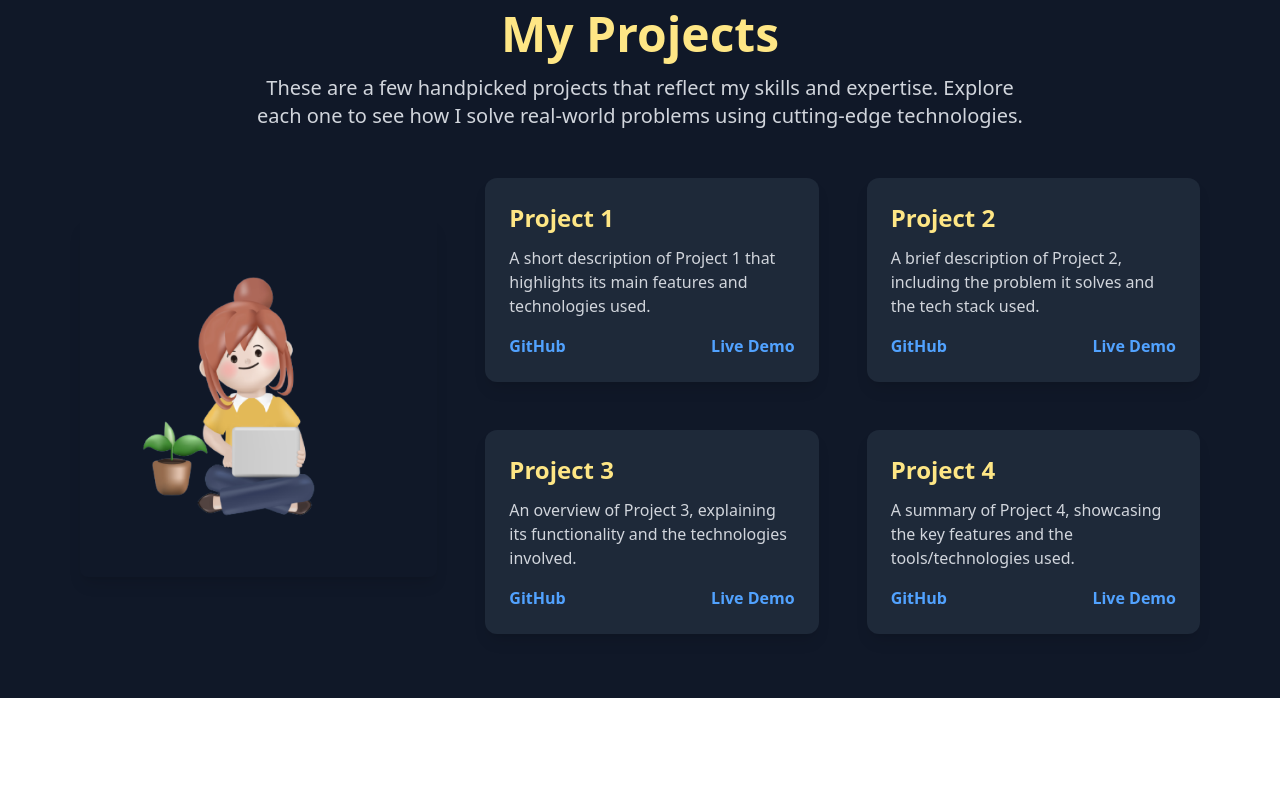
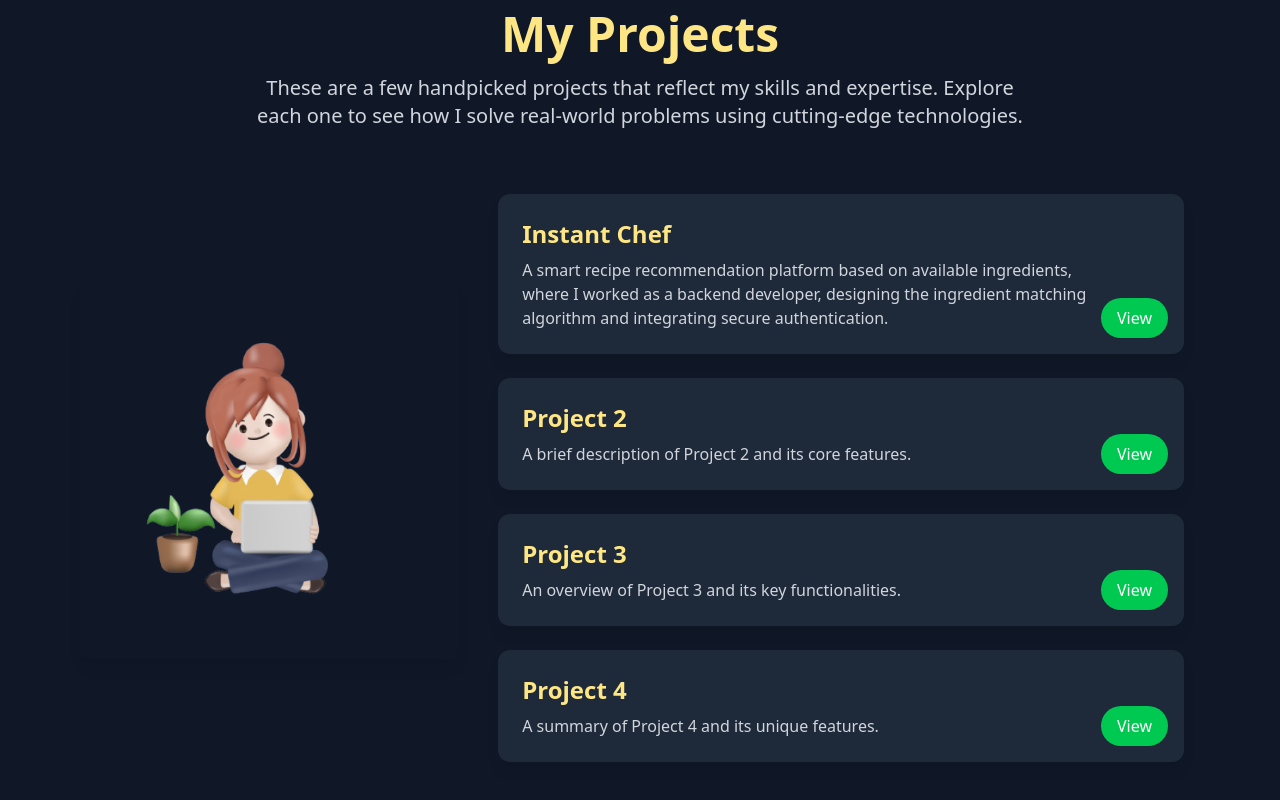
Before and after one commit to MaskuraBegum/My_Portfolio, a React (Vite) app: page / in a window 1280 px wide. Shown: the part 1730-2530 px from the top of the page. Before the commit the page ends 2428 px from the top, so only its background shows below. Built offline with nearby package versions, Linux system fonts and the light colour scheme.

Commit message:
project section

```diff
--- a/src/components/Project.jsx
+++ b/src/components/Project.jsx
@@ -1,83 +1,134 @@
-import React from 'react';
+import React, { useState, useEffect } from 'react';
 import { motion } from "framer-motion";
 import AOS from 'aos';
 import 'aos/dist/aos.css';
 import 'animate.css';
+import { AiOutlineClose } from 'react-icons/ai'; // Import from react-icons
+
 AOS.init();
 
 const projects = [
     {
-        title: "Project 1",
-        description: "A short description of Project 1 that highlights its main features and technologies used.",
-        link: "https://github.com/yourusername/project1",
-        liveLink: "https://yourwebsite.com/project1"
+        title: "Instant Chef",
+        description: "A smart recipe recommendation platform based on available ingredients, where I worked as a backend developer, designing the ingredient matching algorithm and integrating secure authentication.",
+        summary: "Instant Chef is a platform that helps users find recipes based on the ingredients they have at home. As a backend developer, I designed and implemented an ingredient matching algorithm using Node.js and Express.js, ensuring fast and relevant recipe recommendations. I integrated Firebase Authentication to provide secure admin access, allowing administrators to manage recipes through CRUD operations. The recipe data is stored and retrieved using MongoDB with Mongoose, enabling fast, scalable, and efficient data handling. Additionally, I utilized Axios for making asynchronous requests to the backend and ensured a smooth user experience. This project showcases my expertise in backend development, authentication, database management, and API integration, providing a seamless and intuitive platform for users.",
+        link: "https://github.com/MaskuraBegum/Instant-Chef",
+        liveLink: "https://ourinstantchef.netlify.app/"
     },
     {
         title: "Project 2",
-        description: "A brief description of Project 2, including the problem it solves and the tech stack used.",
+        description: "A brief description of Project 2 and its core features.",
+        summary: "An overview of Project 2, explaining the problem it solves and the tech stack used.",
         link: "https://github.com/yourusername/project2",
         liveLink: "https://yourwebsite.com/project2"
     },
     {
         title: "Project 3",
-        description: "An overview of Project 3, explaining its functionality and the technologies involved.",
+        description: "An overview of Project 3 and its key functionalities.",
+        summary: "A summary of Project 3, showcasing the tools and technologies involved.",
         link: "https://github.com/yourusername/project3",
         liveLink: "https://yourwebsite.com/project3"
     },
     {
         title: "Project 4",
-        description: "A summary of Project 4, showcasing the key features and the tools/technologies used.",
+        description: "A summary of Project 4 and its unique features.",
+        summary: "Project 4 description highlighting its innovation and impact.",
         link: "https://github.com/yourusername/project4",
         liveLink: "https://yourwebsite.com/project4"
     }
 ];
 
 const Project = () => {
+    const [selectedProject, setSelectedProject] = useState(null);
+
+    useEffect(() => {
+        // Disable scrolling when the modal is open
+        if (selectedProject) {
+            document.body.style.overflow = "hidden";
+        } else {
+            document.body.style.overflow = "auto";
+        }
+    }, [selectedProject]);
+
     return (
         <div id="projects" className="relative flex flex-col py-16 px-6 md:px-12 lg:px-20 bg-gray-900 text-white">
-
-            {/* Title and Description at the Very Top */}
+            {/* Title and Description */}
             <div className="text-center mb-12">
                 <h2 className="text-4xl sm:text-5xl font-bold text-amber-200 mb-4">My Projects</h2>
-                <p className="text-lg sm:text-xl text-gray-300 max-w-3xl mx-auto">
+                <p className="text-sm sm:text-xl text-gray-300 max-w-3xl mx-auto">
                     These are a few handpicked projects that reflect my skills and expertise.
                     Explore each one to see how I solve real-world problems using cutting-edge technologies.
                 </p>
             </div>
 
-            {/* Project Cards Section */}
-            <div className="flex flex-col-reverse md:flex-row-reverse items-center gap-12">
+            {/* Projects and Image Section as Flex */}
+            <div className="flex flex-col lg:flex-row gap-6 items-center justify-center">
+                {/* Image Section */}
+                <div data-aos="fade-right" className="w-full lg:w-[600px] flex flex-col items-center mt-12 lg:mt-0">
+                    <img src="/resource/aboutImage.png" alt="Project Representation" className="w-96 lg:w-[550px] rounded-lg shadow-lg mb-4" />
+                </div>
 
-                {/* Project Cards (Larger Space) */}
-                <div className="w-full md:w-2/3">
-                    <div data-aos="zoom-out-up" className="grid grid-cols-1 sm:grid-cols-2 gap-6 lg:gap-12">
+                {/* Projects Section */}
+                <div className="flex flex-col items-center p-4 gap-6 w-full ">
                     {projects.map((project, index) => (
                         <motion.div
                             key={index}
-                                className="bg-gray-800 rounded-xl p-6 shadow-lg hover:shadow-2xl transition-transform duration-500 hover:scale-105"
-                                whileHover={{
-                                    scale: 1.05,
-                                    boxShadow: "0px 10px 30px rgba(255, 255, 255, 0.2)",
-                                    translateY: "-5px"
-                                }}
+                            className="bg-gray-800 rounded-xl p-6 shadow-lg w-full flex justify-between items-center relative hover:shadow-2xl transition-transform duration-500 hover:scale-105"
+                            whileTap={{ scale: 0.95 }}
                         >
-                                <h3 className="text-2xl font-semibold text-amber-200 mb-3">{project.title}</h3>
-                                <p className="text-gray-300 text-base mb-4">{project.description}</p>
-                                <div className="flex justify-between items-center">
-                                    <a href={project.link} className="text-blue-400 hover:text-blue-300 font-semibold transition-all duration-300" target="_blank" rel="noopener noreferrer">GitHub</a>
-                                    <a href={project.liveLink} className="text-blue-400 hover:text-blue-300 font-semibold transition-all duration-300" target="_blank" rel="noopener noreferrer">Live Demo</a>
+                            <div>
+                                <h3 className="text-2xl font-semibold text-amber-200 mb-2">{project.title}</h3>
+                                <p className="text-gray-300 w-xl text-base">{project.description}</p>
                             </div>
+
+                            {/* View Button */}
+                            <button
+                                onClick={() => setSelectedProject(project)}
+                                className="absolute bottom-4 right-4 bg-green-500 text-white px-4 py-2 rounded-full hover:bg-green-400 transition-all"
+                            >
+                                View
+                            </button>
                         </motion.div>
                     ))}
                 </div>
             </div>
 
-                {/* Image and Video Section (Smaller Space) */}
-                <div data-aos="fade-right" className="w-full md:w-1/3 flex flex-col items-center">
-                    <img src="/resource/aboutImage.png" alt="Project Representation" className="w-80 md:w-96 lg:w-[450px] rounded-lg shadow-lg mb-4" />
+            {/* Overlay for Page Opacity */}
+            {selectedProject && (
+                <div className="fixed inset-0 bg-black opacity-50 z-40"></div>
+            )}
+
+            {/* Modal */}
+            {selectedProject && (
+                <motion.div
+                    className="fixed inset-0 flex justify-center items-center p-4 z-50"
+                    initial={{ opacity: 0 }}
+                    animate={{ opacity: 1 }}
+                    exit={{ opacity: 0 }}
+                >
+                    <motion.div
+                        className="bg-gray-900 text-white p-6 rounded-lg shadow-lg w-full max-w-lg relative"
+                        initial={{ scale: 0.8 }}
+                        animate={{ scale: 1 }}
+                        exit={{ scale: 0.8 }}
+                    >
+                        {/* Close Button */}
+                        <button
+                            onClick={() => setSelectedProject(null)}
+                            className="absolute top-4 right-4 text-white text-3xl"
+                        >
+                            <AiOutlineClose size={30} />
+                        </button>
+
+                        <h3 className="text-2xl font-semibold text-amber-200 mb-3">{selectedProject.title}</h3>
+                        <p className="text-gray-300 text-base mb-4">{selectedProject.summary}</p>
+                        <div className="flex justify-between items-center">
+                            <a href={selectedProject.link} className="text-blue-400 hover:text-blue-300 font-semibold" target="_blank" rel="noopener noreferrer">GitHub</a>
+                            <a href={selectedProject.liveLink} className="text-blue-400 hover:text-blue-300 font-semibold" target="_blank" rel="noopener noreferrer">Live Demo</a>
                         </div>
-
-            </div>
+                    </motion.div>
+                </motion.div>
+            )}
         </div>
     );
 };
```
Lines whose indentation alone changed are shown as unchanged.
